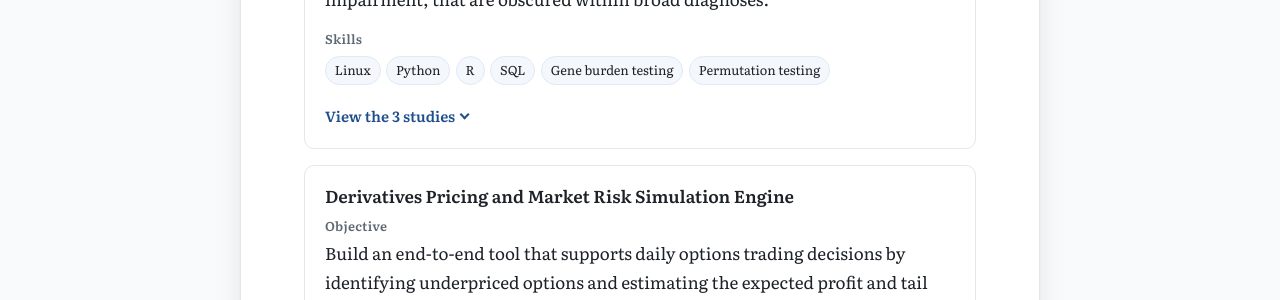
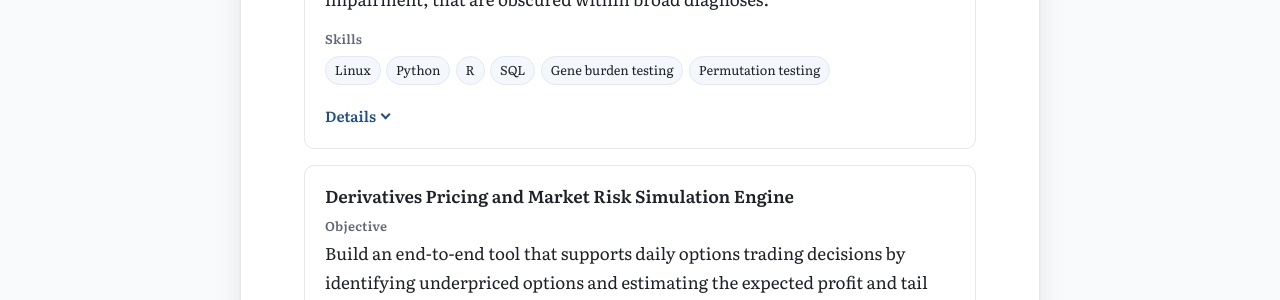
Before and after one commit to mklodi1/mklodi1.github.io, a Jekyll site: the page built from projects/index.html, in a window 1280 px wide. Shown: the part 445-745 px from the top of the page. Built offline with Jekyll 4.4.1, drawn with Linux system fonts in a browser that asks for light colours.

Commit message:
Rename studies toggle to Details; Key Findings label
Co-Authored-By: Claude Opus 5.5 <noreply@anthropic.com>
Claude-Session: https://claude.ai/code/session_018B7yRm4wV88UDqtVSP6gVK

```diff
--- a/projects/index.html
+++ b/projects/index.html
@@ -16,14 +16,14 @@ description: "Dissertation research in statistical genetics and machine learning
     {% if p.skills %}<p class="proj-q-label proj-skills-label">Skills</p><ul class="proj-tools">{% assign sk = p.skills | split: ", " %}{% for s in sk %}<li>{{ s }}</li>{% endfor %}</ul>{% endif %}
     {% if p.studies %}
     <details class="proj-more proj-studies">
-      <summary><span class="proj-open">View the {{ p.studies.size }} studies</span><span class="proj-close">Hide the studies</span></summary>
+      <summary>Details</summary>
       <div class="study-list">
         {% for st in p.studies %}
         <section class="study">
           <h3 class="study-title"><span class="study-n">{{ forloop.index }}</span>{{ st.title }}</h3>
           {% if st.background %}<p class="study-label">Background</p><p>{{ st.background }}</p>{% endif %}
           {% if st.objective %}<p class="study-label">Objective</p><p>{{ st.objective }}</p>{% endif %}
-          {% if st.findings %}<p class="study-label">Key findings</p><p>{{ st.findings }}</p>{% endif %}
+          {% if st.findings %}<p class="study-label">Key Findings</p><p>{{ st.findings }}</p>{% endif %}
         </section>
         {% endfor %}
       </div>
```
